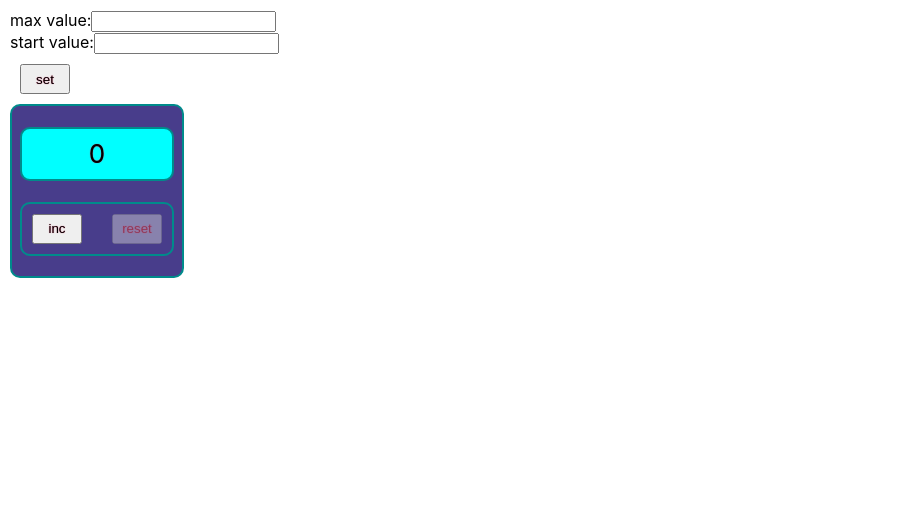
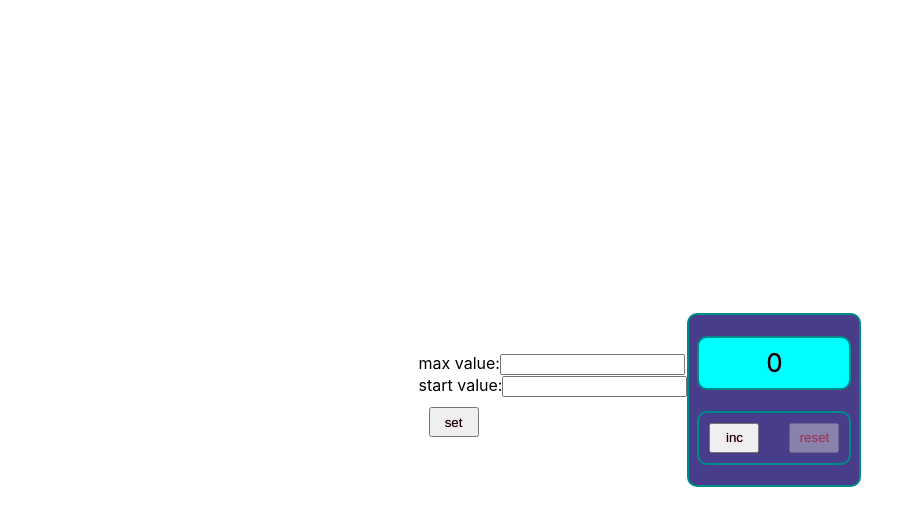
Before and after one commit to SPK80/counter, a React (Create React App) app: page / in a window 1280 px wide. Shown: the top 526 px of the page, without its empty margins (0-914 px from the left). Built offline with nearby package versions, Linux system fonts and the light colour scheme.

Commit message:
feat: tune App style

```diff
--- a/src/components/App.module.css
+++ b/src/components/App.module.css
@@ -1,3 +1,8 @@
 .app {
-  padding: 10px;
+  position: absolute;
+  width: 100%;
+  height: 100%;
+  display: flex;
+  justify-content: center;
+  align-items: center;
 }
```
